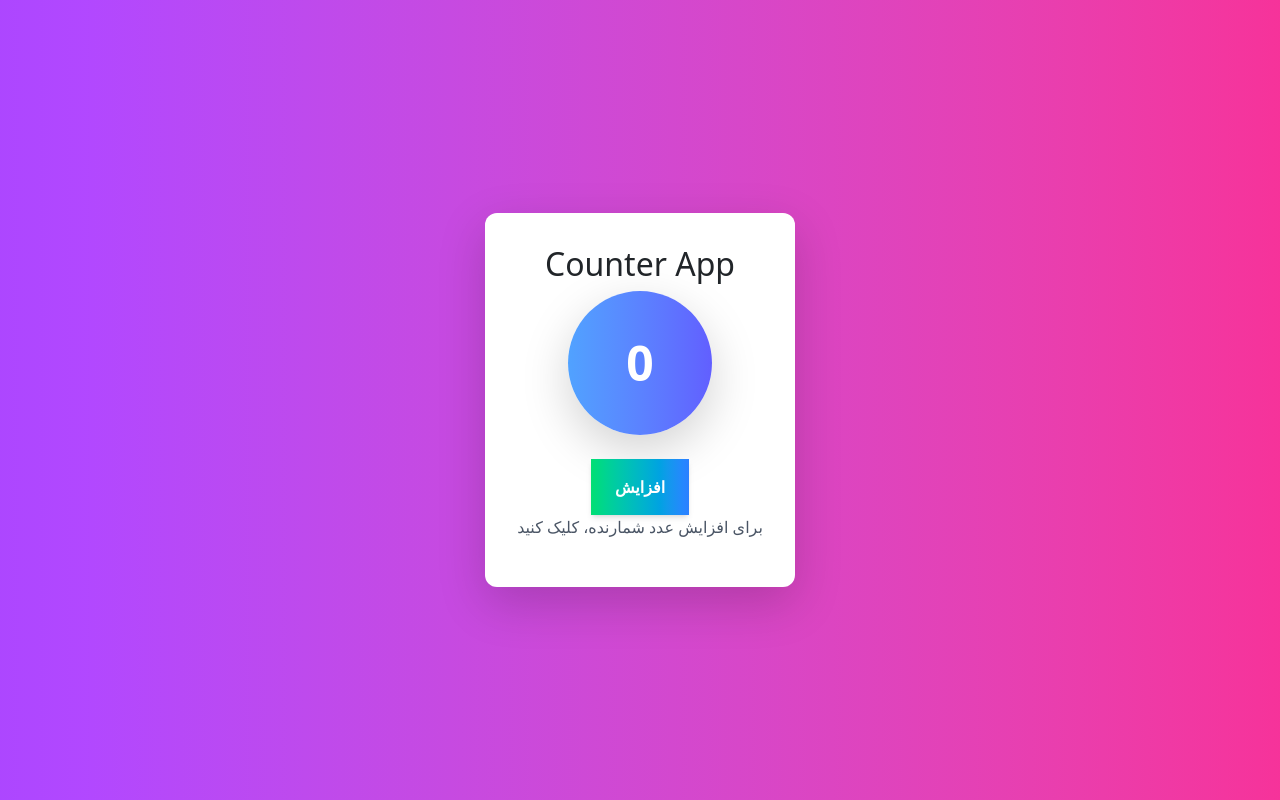
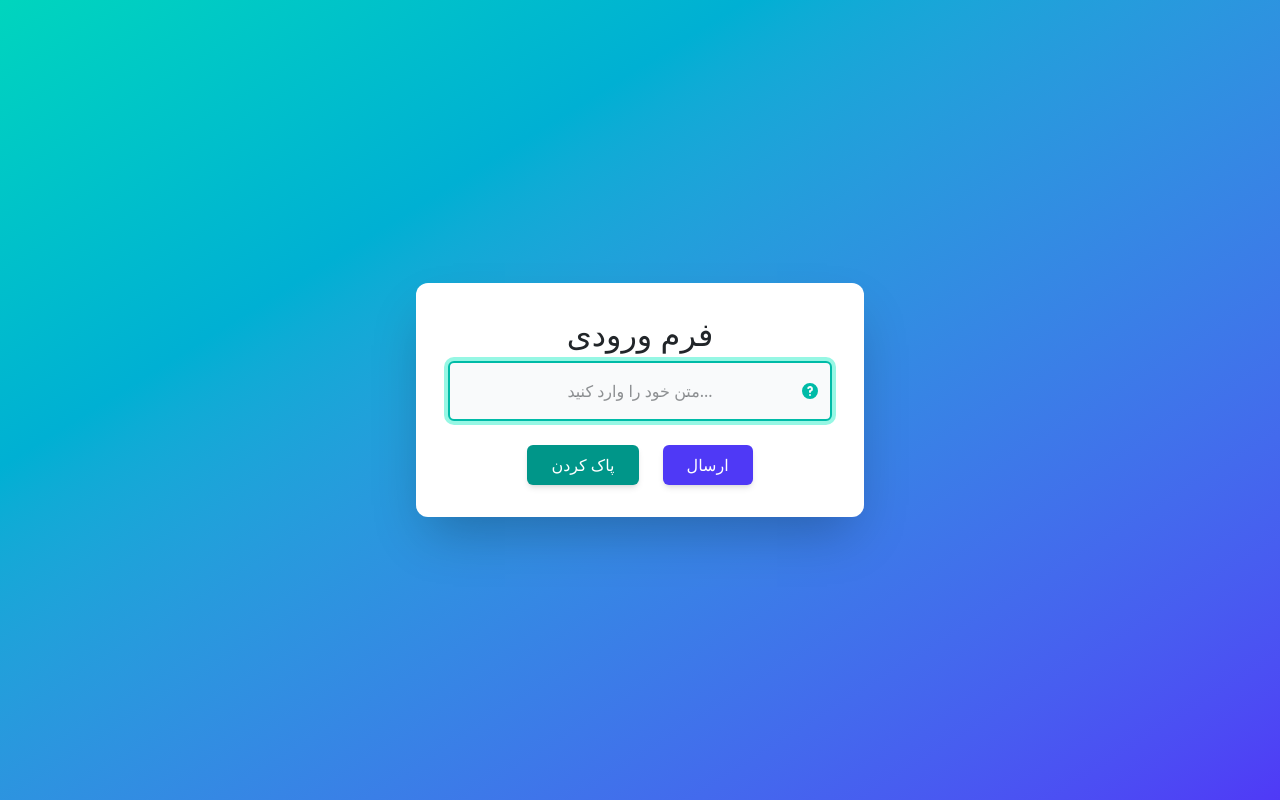
Before and after one commit to qasemB/new_react_education, a React (Vite) app: page / in a window 1280 px wide. Built offline with nearby package versions, Linux system fonts and the light colour scheme.

Commit message:
part-E04-useRef(2)

```diff
--- a/src/App.jsx
+++ b/src/App.jsx
@@ -1,32 +1,62 @@
-import { useRef } from "react";
-import { useState } from "react";
+import { useEffect, useState, useRef } from "react";
 
 const App = () => {
-  const [count, setCount] = useState(0);
-  let countvalue = useRef(0);
+  const [inputValue, setInputValue] = useState("");
 
-  const handleClick = () => {
-    countvalue.current += 2;
-    setCount(countvalue.current + 1);
-  };
+  const inputRef = useRef(null);
+
+  useEffect(() => {
+    inputRef.current.focus();
+  }, []);
 
   return (
-    <div className="flex flex-col items-center justify-center min-h-screen bg-gradient-to-r from-purple-500 to-pink-500">
-      <div className="p-8 bg-white rounded-xl shadow-lg flex flex-col items-center space-y-6">
-        <h2 className="text-3xl font-bold text-gray-800">Counter App</h2>
+    <div className="flex flex-col items-center justify-center min-h-screen bg-gradient-to-br from-teal-400 to-indigo-600 p-4">
+      <div className="w-full max-w-md p-8 bg-white rounded-xl shadow-2xl space-y-6">
+        <h2 className="text-3xl font-bold text-center text-gray-800">فرم ورودی</h2>
 
-        <div className="flex items-center justify-center w-36 h-36 rounded-full bg-gradient-to-r from-blue-400 to-indigo-500 shadow-lg">
-          <span className="text-5xl font-bold text-white">{count}</span>
+        <div className="relative">
+          <input
+            ref={inputRef}
+            id="my-input"
+            type="text"
+            value={inputValue}
+            onChange={(e) => setInputValue(e.target.value)}
+            className="w-full px-4 py-3 text-center text-lg border-2 border-teal-300 rounded focus:ring-4 focus:ring-teal-200 focus:border-teal-500 outline-none transition duration-300 bg-gray-50"
+            placeholder="متن خود را وارد کنید..."
+          />
+
+          {/* <AppInput
+            ref={inputRef}
+            id="my-input"
+            type="text"
+          /> */}
+
+          <div className="absolute inset-y-0 right-0 flex items-center pr-3 pointer-events-none">
+            <svg className="w-5 h-5 text-teal-500" fill="currentColor" viewBox="0 0 20 20" xmlns="http://www.w3.org/2000/svg">
+              <path fillRule="evenodd" d="M18 10a8 8 0 11-16 0 8 8 0 0116 0zm-8-3a1 1 0 00-.867.5 1 1 0 11-1.731-1A3 3 0 0113 8a3.001 3.001 0 01-2 2.83V11a1 1 0 11-2 0v-1a1 1 0 011-1 1 1 0 100-2zm0 8a1 1 0 100-2 1 1 0 000 2z" clipRule="evenodd"></path>
+            </svg>
+          </div>
         </div>
 
-        <button
-          onClick={handleClick}
-          className="px-6 py-3 bg-gradient-to-r from-green-400 to-blue-500 text-white font-bold rounded-lg shadow-md hover:shadow-lg transform hover:scale-105 transition duration-300 ease-in-out focus:outline-none focus:ring-2 focus:ring-blue-300"
-        >
-          افزایش
-        </button>
+        {inputValue && (
+          <div className="mt-4 p-4 bg-teal-50 rounded border border-teal-200">
+            <p className="text-teal-800 text-center">متن وارد شده: <span className="font-bold">{inputValue}</span></p>
+          </div>
+        )}
 
-        <p className="text-gray-600 text-center">برای افزایش عدد شمارنده، کلیک کنید</p>
+        <div className="flex justify-center space-x-4 space-x-reverse rtl gap-4">
+          <button
+            className="px-6 py-2 bg-teal-600 text-white font-medium rounded shadow-md hover:bg-teal-700 transition duration-300 focus:outline-none focus:ring-2 focus:ring-teal-500"
+            onClick={() => setInputValue("")}
+          >
+            پاک کردن
+          </button>
+          <button
+            className="px-6 py-2 bg-indigo-600 text-white font-medium rounded shadow-md hover:bg-indigo-700 transition duration-300 focus:outline-none focus:ring-2 focus:ring-indigo-500"
+          >
+            ارسال
+          </button>
+        </div>
       </div>
     </div>
   );
```
